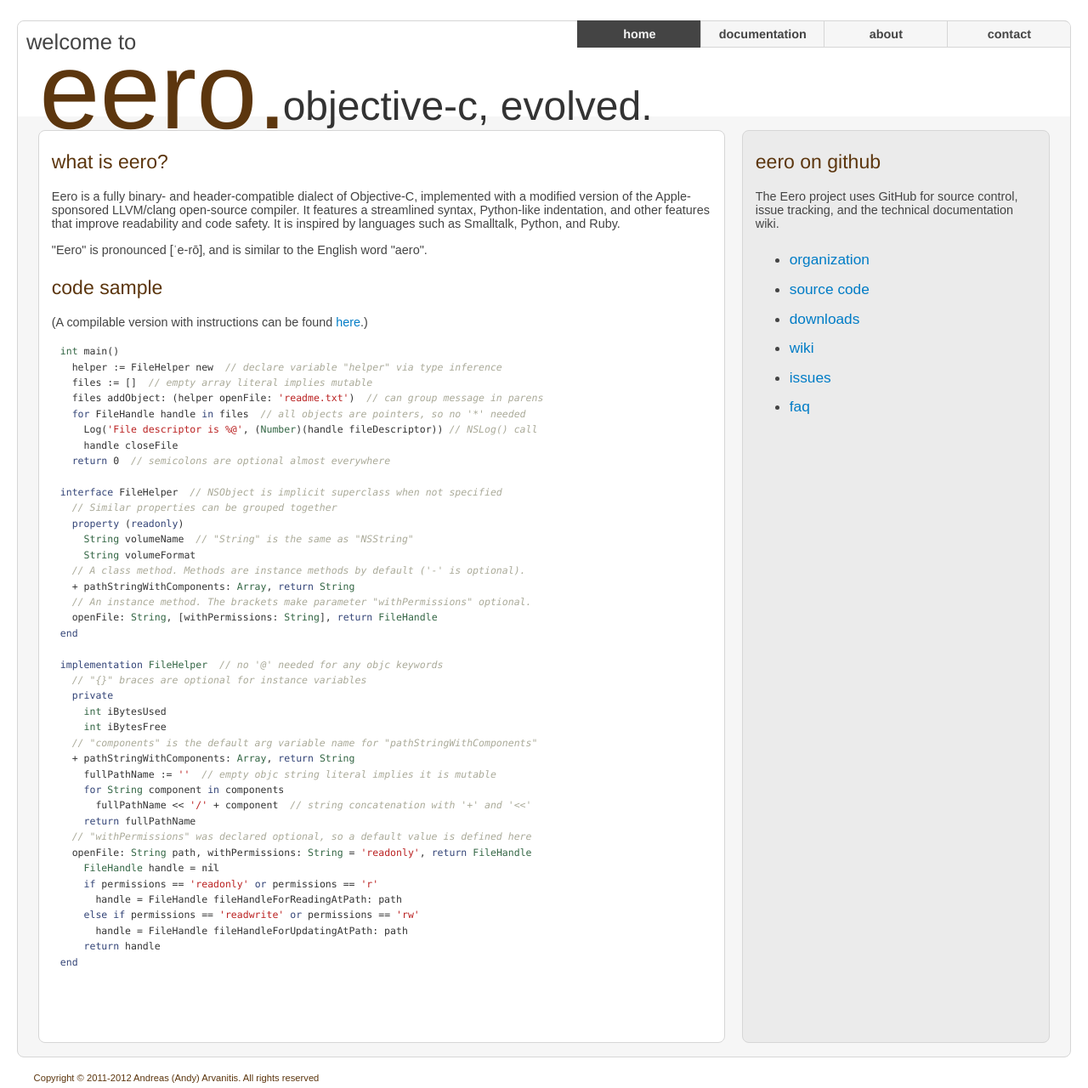
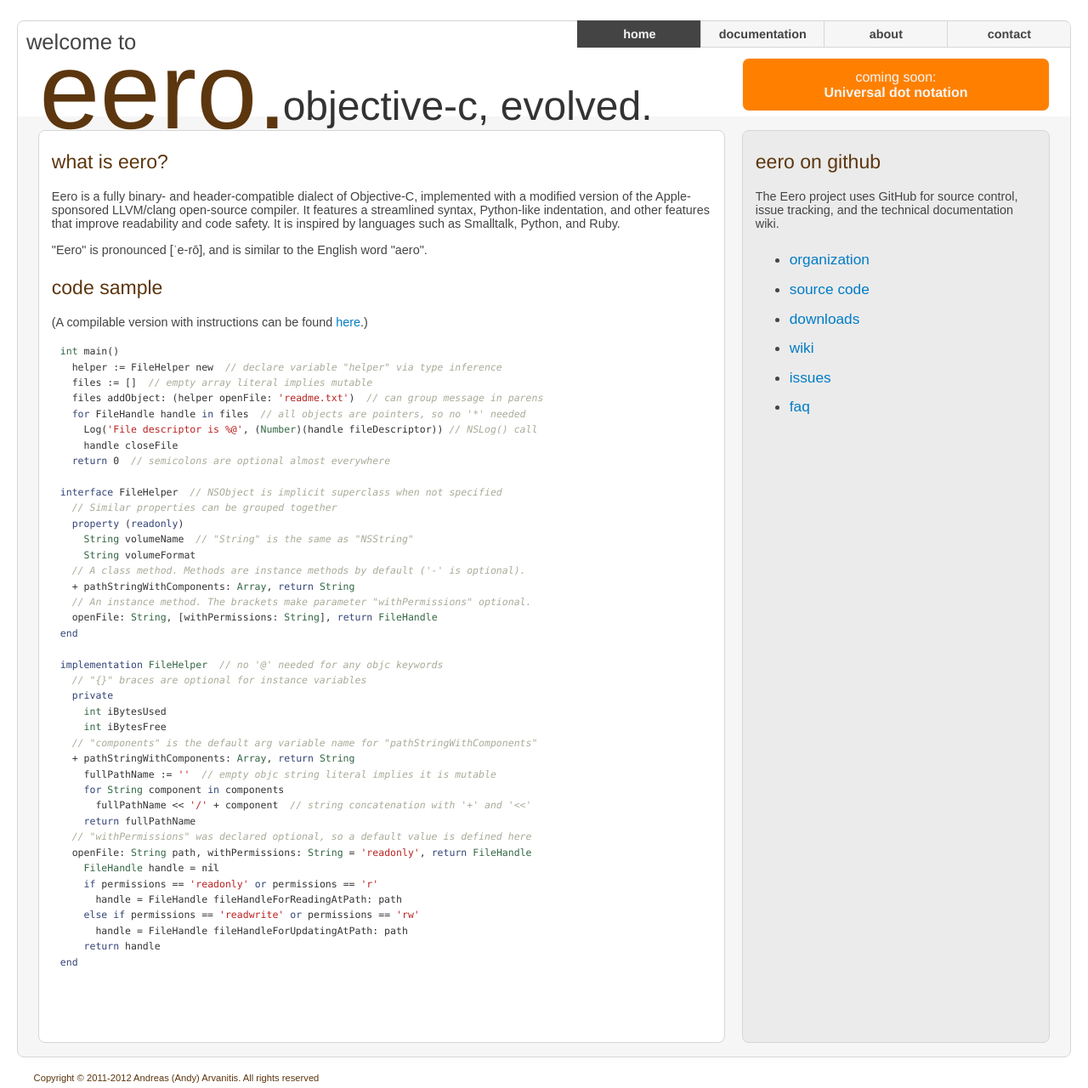
Before and after one commit to eerolanguage/eerolanguage.github.com, a Jekyll site: the page built from index.html, in a window 1280 px wide. Shown: the whole page at 85% size. Built offline with Jekyll 4.4.1, drawn with Linux system fonts in a browser that asks for light colours; some web fonts are replaced.

Commit message:
Added dot-notation coming soon banner

```diff
--- a/_layouts/home.html
+++ b/_layouts/home.html
@@ -8,6 +8,11 @@
       {% include header.html %}
       <div id="welcome">welcome to</div>
       <div id="evolved">objective-c, evolved.</div>
+      <div id="coming_soon">
+            <table>
+                <tr><td>coming soon:<br /> <span>Universal dot notation<span></td><tr>
+            </table>
+      </div>
       <div id="right">
       {% include github.html %}
       </div>
--- a/css/default.css
+++ b/css/default.css
@@ -136,7 +136,6 @@
   color: #333333;
 }
 
-
 #left, #wide_left, #right {
   position: relative;
   top: 1em;
@@ -167,6 +166,57 @@
   right: 2%;
   width: 29%;
   background-color: #EBEBEB;
+}
+
+#coming_soon {
+  position: absolute;
+  float: right;
+  right: 2%;
+  width: 29%;
+  height: 5%;
+  top: 2.7em;
+  font-family: Eurostile, 'Eurostile W01 Regular', Helvetica;
+  font-weight: normal;
+  font-size: 1em;
+  color: #f6f6f6;
+  background: #ff8000;
+  border: 0.1em;
+  border-radius: 0.5em;
+  border-color: ff8000;
+  border-style: inherit;
+}
+
+#coming_soon span {
+    font-weight: bold;
+}
+
+#coming_soon table{
+  vertical-align: middle;
+  width: 100%;
+  height: 100%;
+  border: none;
+  border-spacing: 0;
+  border-collapse: collapse;
+  border-style: hidden;
+  border-bottom-style: hidden;
+}
+
+#coming_soon td {
+  text-align: center;
+  vertical-align: middle;
+  border: none;
+  border-spacing: 0;
+  border-collapse: collapse;
+  border-style: hidden;
+}
+
+#coming_soon tr {
+  text-align: center;
+  vertical-align: middle;
+  border: none;
+  border-spacing: 0;
+  border-collapse: collapse;
+  border-style: hidden;
 }
 
 .content, .toc {
```
